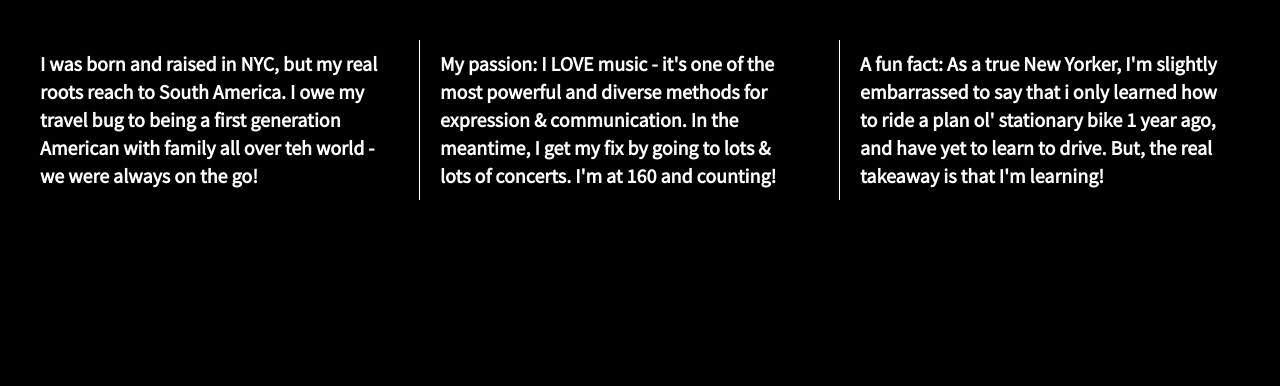
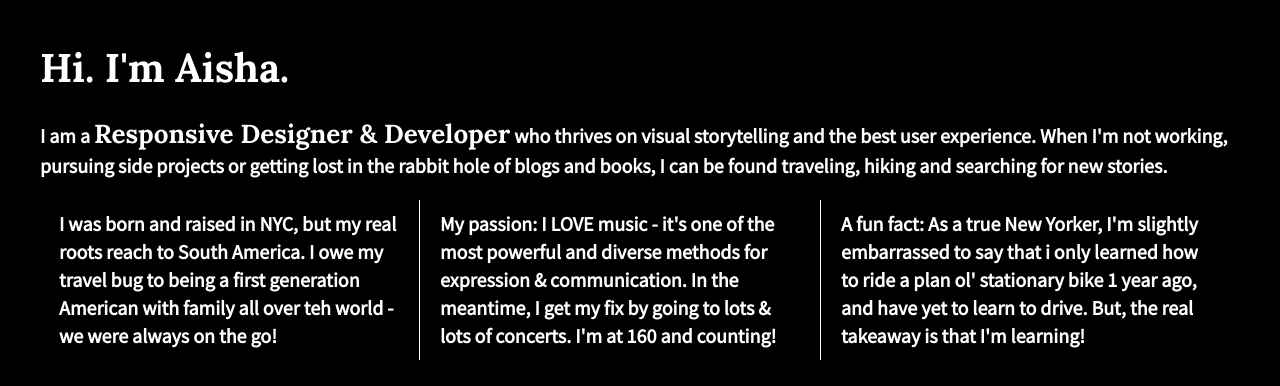
Before and after one commit to ettalaura/206-divs-flexbox, a plain HTML site: page index.html in a window 1280 px wide. Drawn offline with nearby package versions, Linux system fonts and the light colour scheme.

Commit message:
Added Header and body text

```diff
--- a/css/main.css
+++ b/css/main.css
@@ -103,9 +103,18 @@ html {
 
 body {
   font-family: 'Source Sans Pro', sans-serif;
+  font-weight: 700;
   padding: 2em;
+  color: white;
   font-size: 1.25em;
   height: 100%;
+}
+
+header{
+  font-family: 'Lora', sans-serif;
+  font-size: 2em;
+  color: #fff;
+  text-align: left;
 }
 
 .wrapper {
@@ -113,6 +122,9 @@ body {
   font-weight: 700;
   display: flex;
   justify-content: space-between;
+  flex-flow: row wrap;
+  justify-content: center;
+  align-items: center;
 }
 
 .div-1, .div-2, .div-3 {
@@ -132,6 +144,11 @@ body {
 .div-2, .div-3{
   padding: 10px 20px 10px 20px;
   border-left:1px solid #fff;
+}
+
+.wrapper span{
+  font-family: 'Lora', sans-serif;
+  font-size: 1.3em;
 }
 
 
--- a/index.html
+++ b/index.html
@@ -20,8 +20,16 @@
         <!--[if lt IE 8]>
             <p class="browserupgrade">You are using an <strong>outdated</strong> browser. Please <a href="http://browsehappy.com/">upgrade your browser</a> to improve your experience.</p>
         <![endif]-->
+        <header>
+                Hi. I'm Aisha.
+        </header>
 
         <section class="wrapper">
+
+           <div class="about-me">
+                <p>I am a <span>Responsive Designer & Developer</span> who thrives on visual storytelling and the best user experience. When I'm not working, pursuing side projects or getting lost in the rabbit hole of blogs and books, I can be found traveling, hiking and searching for new stories.
+                </p>
+           </div>
             <div class="div-1">
                 I was born and raised in NYC, but my real roots reach to South America.  I owe my travel bug to being a first generation American with family all over teh world - we were always on the go!
             </div>
```
Also changed, not shown: 1 other file.
